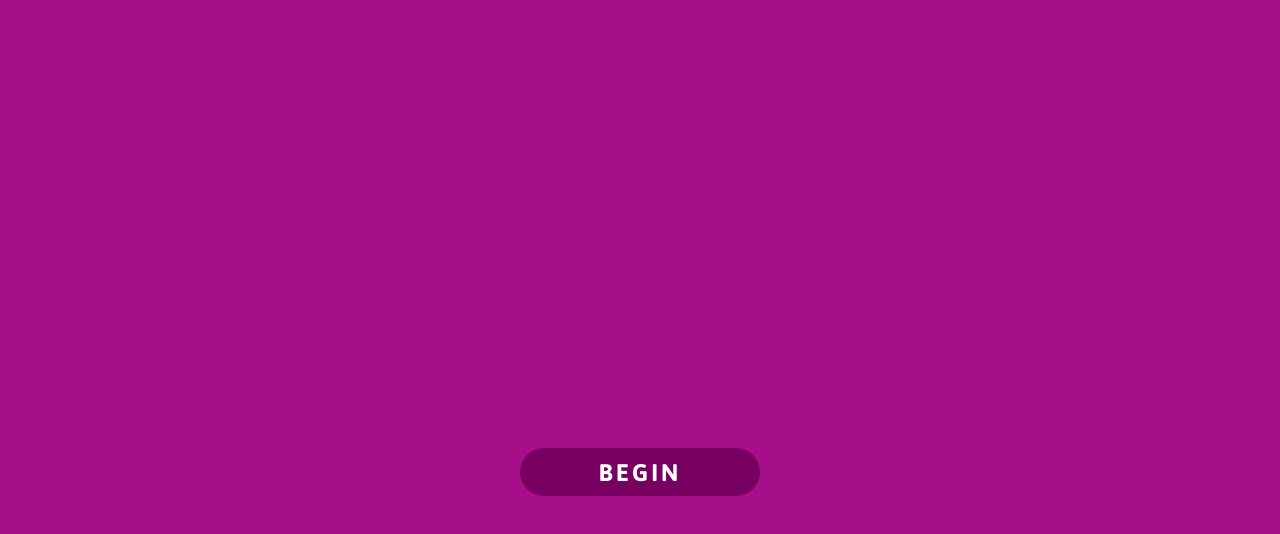
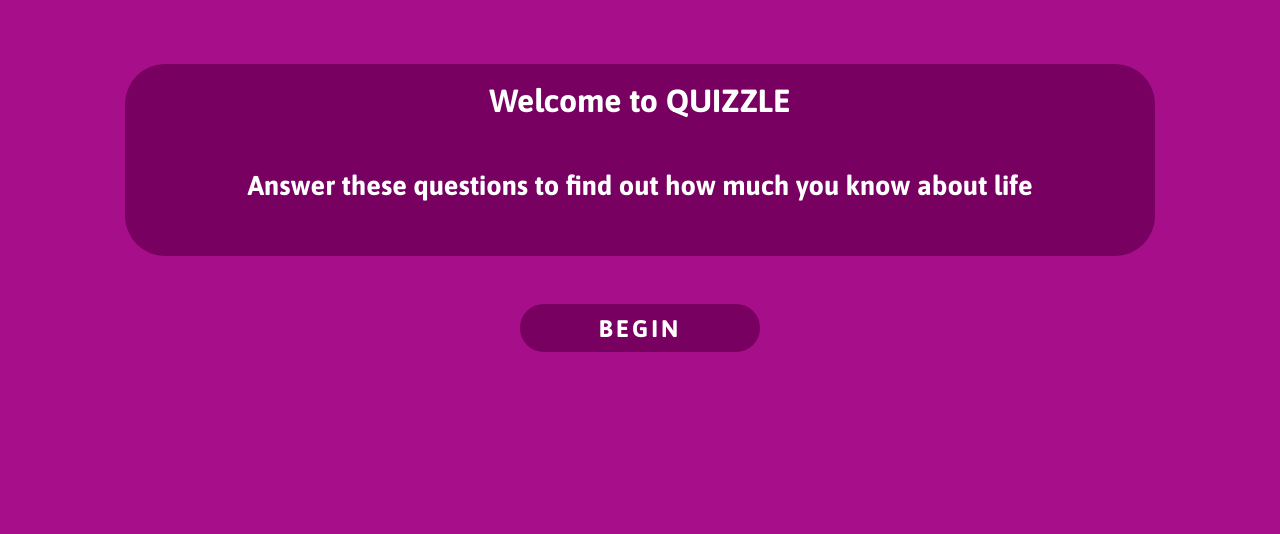
Before and after one commit to mallmsy/quizzle-app, a React (Create React App) app: page / in a window 1280 px wide. Shown: the top 534 px of the page. Built offline with nearby package versions, Linux system fonts and the light colour scheme.

Commit message:
added logic to display specific cat emoji based on score

```diff
--- a/src/components/Finish.js
+++ b/src/components/Finish.js
@@ -6,11 +6,22 @@ const Finish = ({numCorrect, numQuestions}) => {
   let kittens = ["zero", "one", "two", "three", "four"]
   let index;
 
-  if (numQuestions - numCorrect > 2) {
-    index = 1
+  const score = numCorrect / numQuestions * 100;
+  if (0 <= score && score <= 100) {
+      if (score <= 20) {
+          index = 0;
+      } else if (score <= 40) {
+          index = 1;
+      } else if (score <= 60) {
+          index = 2;
+      } else if (score <= 80) {
+          index = 3;
+      } else if (score <= 100) {
+        index = 4;
+      }
   } else {
-    index = 3
-  };
+      alert("YOU BLEW IT");
+  }
 
   return (
     <div>
--- a/src/components/Welcome.js
+++ b/src/components/Welcome.js
@@ -5,6 +5,13 @@ const Welcome = ({begin, started}) => {
     <div
     className={"welcome"}
     id={started ? "collapse" : null}>
+
+      <div className="question-box--wrapper" id={started ? "collapse" : null}>
+        <div className="question-box" id={started ? "collapse" : null}>
+          <h1>Welcome to QUIZZLE</h1>
+          <p>Answer these questions to find out how much you know about life</p>
+        </div>
+      </div>
 
       <div
       className="next-button-wrapper"
--- a/src/index.css
+++ b/src/index.css
@@ -28,11 +28,15 @@ body {
 }
 
 .welcome {
-  height: 55%;
+  height: 100%;
   width: 100%;
-  padding-top: 24rem;
   background-color: rgb(167, 14, 137);
   position: absolute;
+}
+
+.welcome h1 {
+  font-size: 2rem;
+  padding-top: 15px;
 }
 
 #collapse {
@@ -80,6 +84,7 @@ body {
 	border-radius: 2.5rem;
 	font-size: 1.7rem;
 	margin-bottom: 3rem;
+  padding: .2rem;
 }
 
 .question-box p {
@@ -154,6 +159,7 @@ body {
   height: 10rem;
   width: 10rem;
   margin-bottom: 5%;
+  animation: rotate-scale-up 0.65s linear forwards;
 }
 
 #exclaim {
@@ -207,3 +213,15 @@ body {
     background-size: cover;
   }
 }
+
+@keyframes rotate-scale-up {
+  0% {
+    transform: scale(1) rotateZ(0);
+  }
+  50% {
+    transform: scale(2) rotateZ(180deg);
+  }
+  100% {
+    transform: scale(1) rotateZ(360deg);
+  }
+}
```
